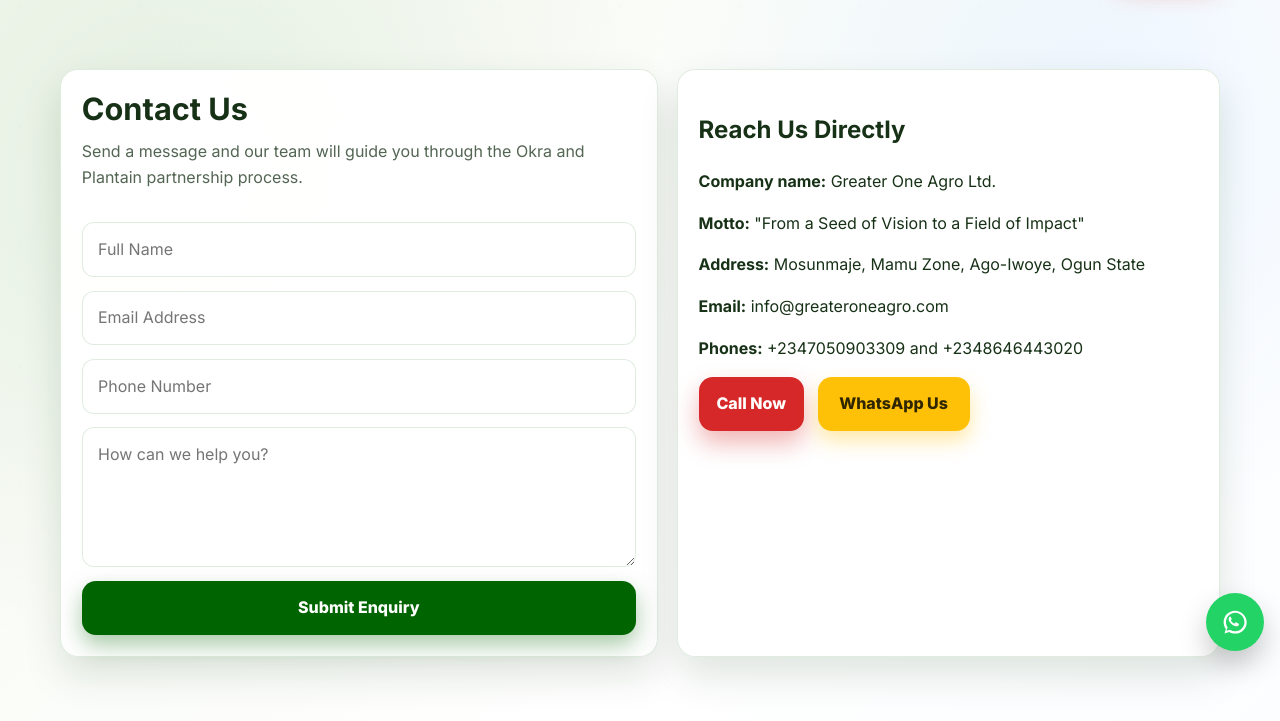
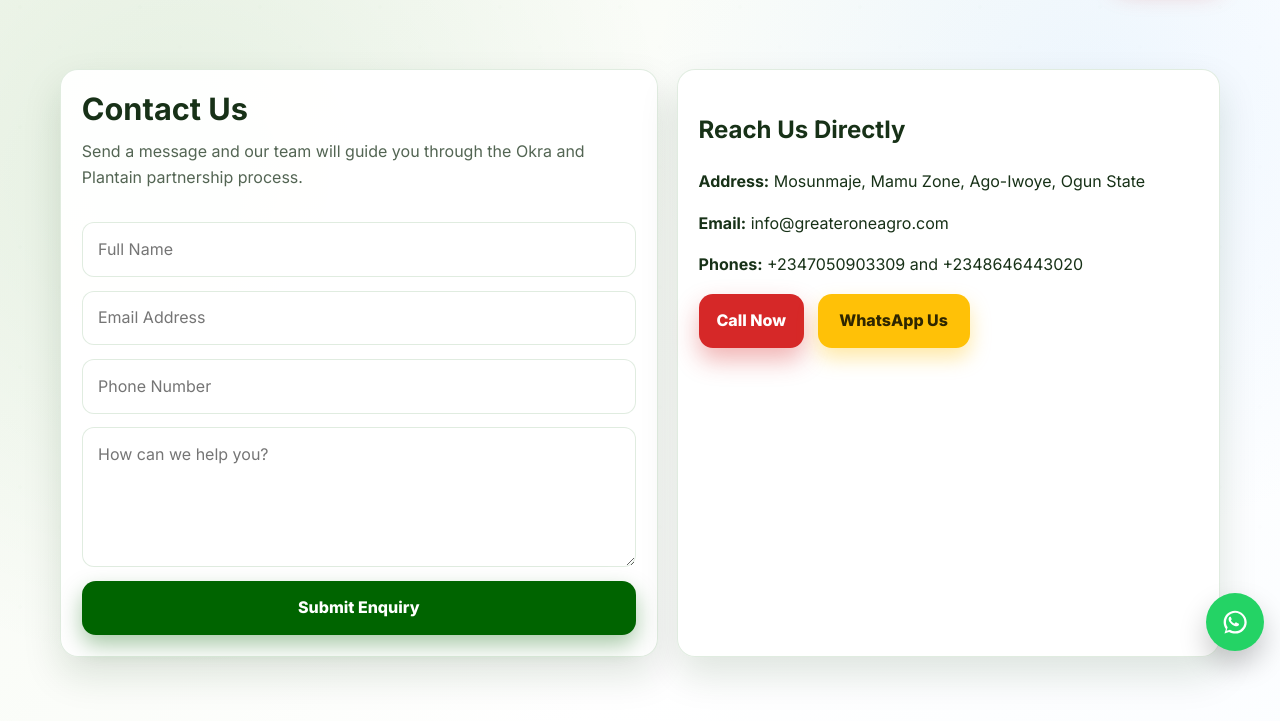
Before and after one commit to Yemsam/GreaterOneAgro, a website: page contact.html in a window 1280 px wide. Shown: the part 133-854 px from the top of the page. Drawn offline with Linux system fonts and the light colour scheme.

Commit message:
Update contact.html

```diff
--- a/contact.html
+++ b/contact.html
@@ -69,8 +69,6 @@
       </div>
       <div class="panel card reveal">
         <h2>Reach Us Directly</h2>
-        <p><strong>Company name:</strong> Greater One Agro Ltd.</p>
-        <p><strong>Motto:</strong> "From a Seed of Vision to a Field of Impact"</p>
         <p><strong>Address:</strong> Mosunmaje, Mamu Zone, Ago-Iwoye, Ogun State</p>
         <p><strong>Email:</strong> info@greateroneagro.com</p>
         <p><strong>Phones:</strong> +2347050903309 and +2348646443020</p>
```
